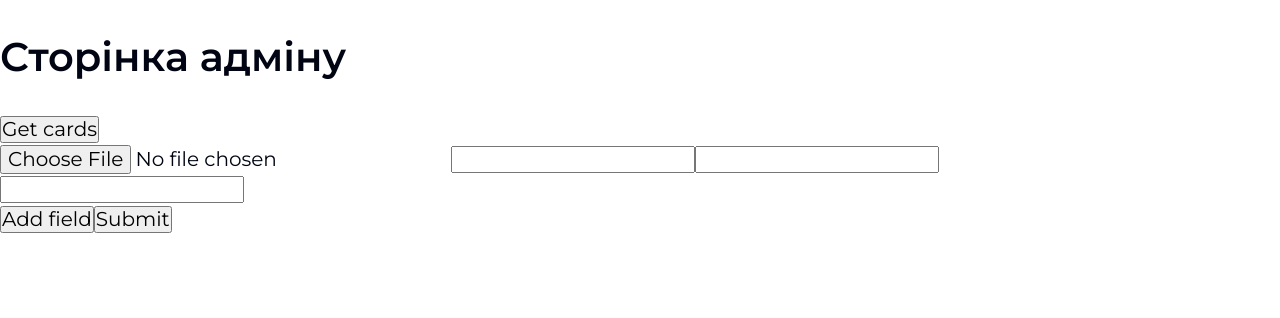
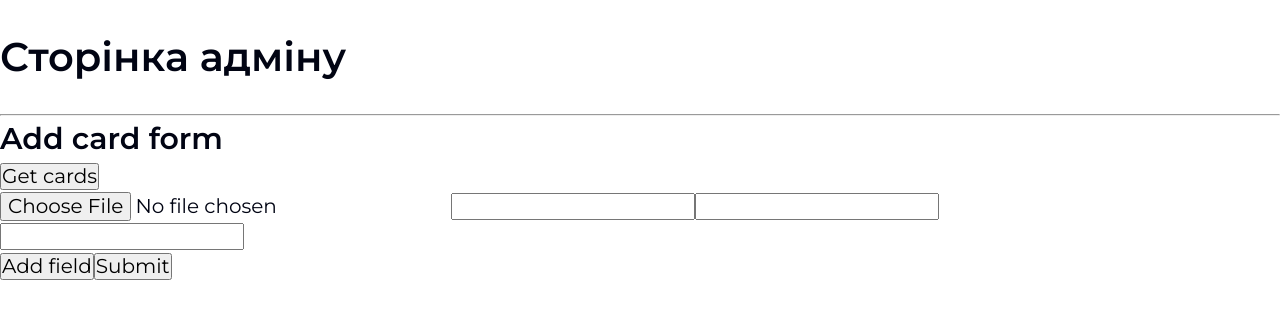
Before and after one commit to baza-trainee/ataka-help-front-end, a Next.js app: page /admin in a window 1280 px wide. Shown: the top 318 px of the page. Built offline with nearby package versions, Linux system fonts and the light colour scheme; no server answers.

Commit message:
change branch

```diff
--- a/src/components/Slider/Slider.tsx
+++ b/src/components/Slider/Slider.tsx
@@ -62,7 +62,6 @@ const Slider: FC = () => {
         >
           {[1, 2, 3].map(path => (
             <CarouselBox key={path}>
-              <Container>
               <Image
                 src={`/${path}.jpg`}
                 alt="carusel-img"
@@ -71,7 +70,6 @@ const Slider: FC = () => {
                 priority={true}
               />
               <Title>Знай, як захиститись</Title>
-              </Container>
             </CarouselBox>
           ))}
         </Carousel>
--- a/src/pages/admin/index.tsx
+++ b/src/pages/admin/index.tsx
@@ -21,12 +21,13 @@ const Admin: NextPage = () => {
       </Head>
       <main>
         <h1>Сторінка адміну</h1>
-        {/*
-        <>
+
+        {/* <>
           Signed in as {session?.user?.name} <br />
           <button onClick={handleSignOut}>Sign out</button>
         </> */}
-
+        <hr></hr>
+        <h2>Add card form</h2>
         <CardForm />
       </main>
     </>
```
Lines whose indentation alone changed are shown as unchanged.
